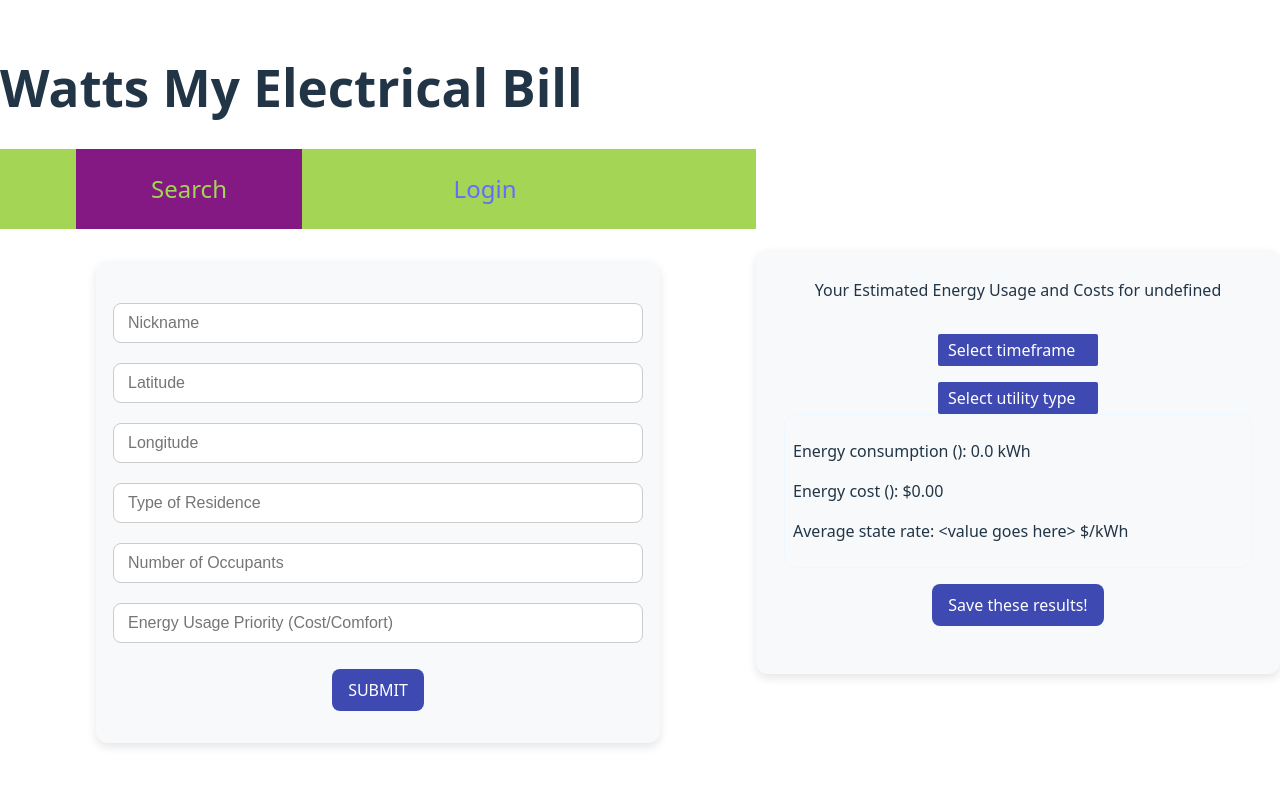
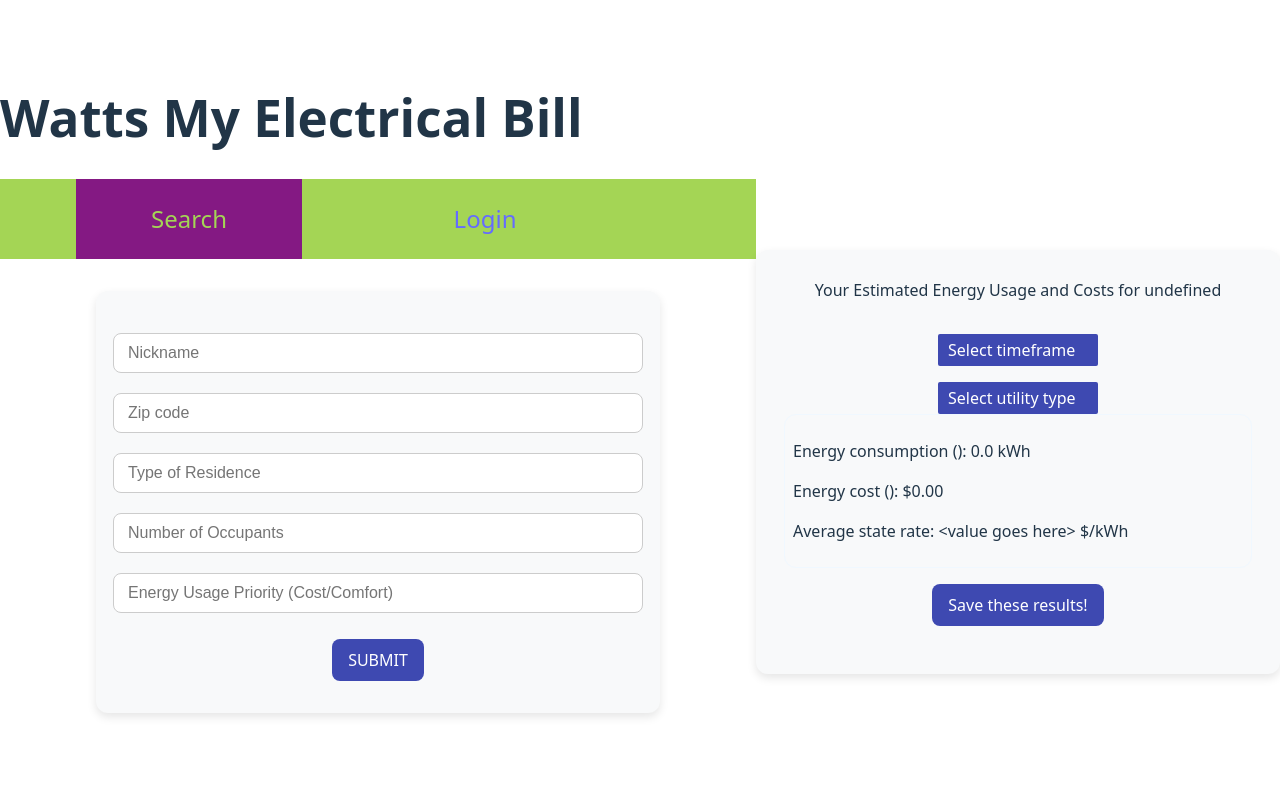
Before and after one commit to mkendall42/Watts-My-Electricity-Bill-FE-updates, a React (Vite) app: page / in a window 1280 px wide. Shown: the top 786 px of the page. Built offline with nearby package versions, Linux system fonts and the light colour scheme.

Commit message:
Fix: remove lat/lon, add zipcode handling with state vars for proper BE interface

```diff
--- a/src/LoginContainer/LoginContainer.jsx
+++ b/src/LoginContainer/LoginContainer.jsx
@@ -43,6 +43,7 @@ const LoginContainer = () => {
         console.log(`${selectedUser}'s ID: `, findUserId(selectedUser))
         //setUser(selectedUser)
         navigateToPage(`/${findUserId(selectedUser)}`)       //Is this where we want to go (ReportsContainer)?  Also, once other actions taken, user is lost (need to set state somehow I'm guessing)
+        //I think we need to move user to App so that setUser() can be passed to LoginContainer and we can set it here...
     }
 
     const findUserId = (username) => {
--- a/src/SearchContainer/SearchContainer.jsx
+++ b/src/SearchContainer/SearchContainer.jsx
@@ -3,8 +3,7 @@ import './SearchContainer.css';
 
 const SearchContainer = ({ setResults }) => {
 	const [nickname, setNickname] = useState('');
-  const [lat, setLat] = useState('');
-  const [long, setLong] = useState('');
+  const [zipCode, setZipCode] = useState('');
   const [residenceType, setResidenceType] = useState('');
   const [occupants, setOccupants] = useState('');
   const [energyUsage, setEnergyUsage] = useState('');
@@ -14,8 +13,7 @@ const SearchContainer = ({ setResults }) => {
 
 		const queryParams = new URLSearchParams({
 			nickname: nickname,
-			latitude: lat,
-			longitude: long,
+      zipcode: zipCode,
 			residence_type: residenceType,
 			num_residents: occupants,
 			efficiency_level: energyUsage
@@ -37,8 +35,7 @@ const SearchContainer = ({ setResults }) => {
 
   function clearInput() {
 		setNickname('');
-    setLat('');
-    setLong('');
+    setZipCode('');
     setResidenceType('');
     setOccupants('');
     setEnergyUsage('');
@@ -57,18 +54,10 @@ const SearchContainer = ({ setResults }) => {
 
       <input
         type='text'
-        placeholder='Latitude'
-        name='lat'
-        value={lat}
-        onChange={e => setLat(e.target.value)}
-      />
-
-      <input
-        type='text'
-        placeholder='Longitude'
-        name='long'
-        value={long}
-        onChange={e => setLong(e.target.value)}
+        placeholder='Zip code'
+        name='zipCode'
+        value={zipCode}
+        onChange={e => setZipCode(e.target.value)}
       />
 
       <input
```
